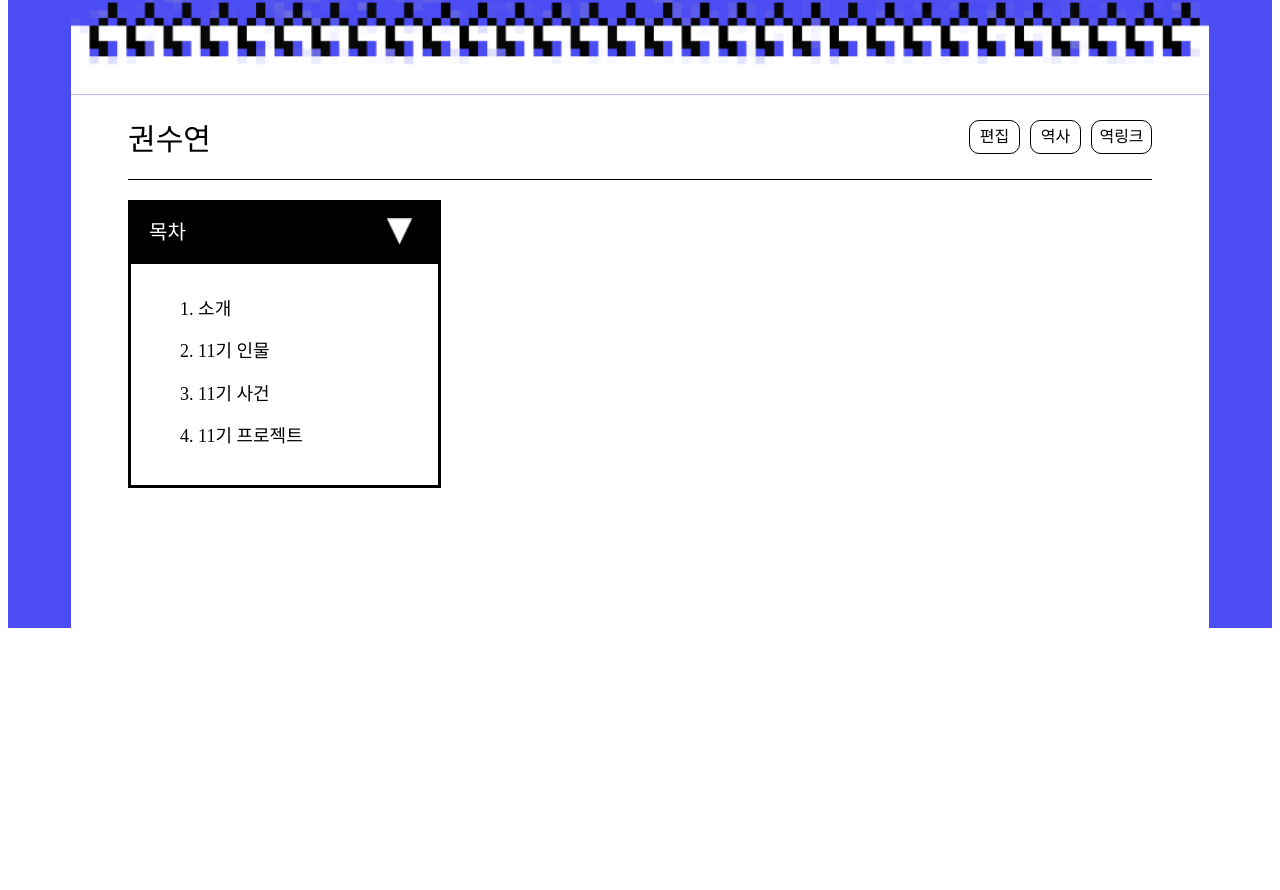
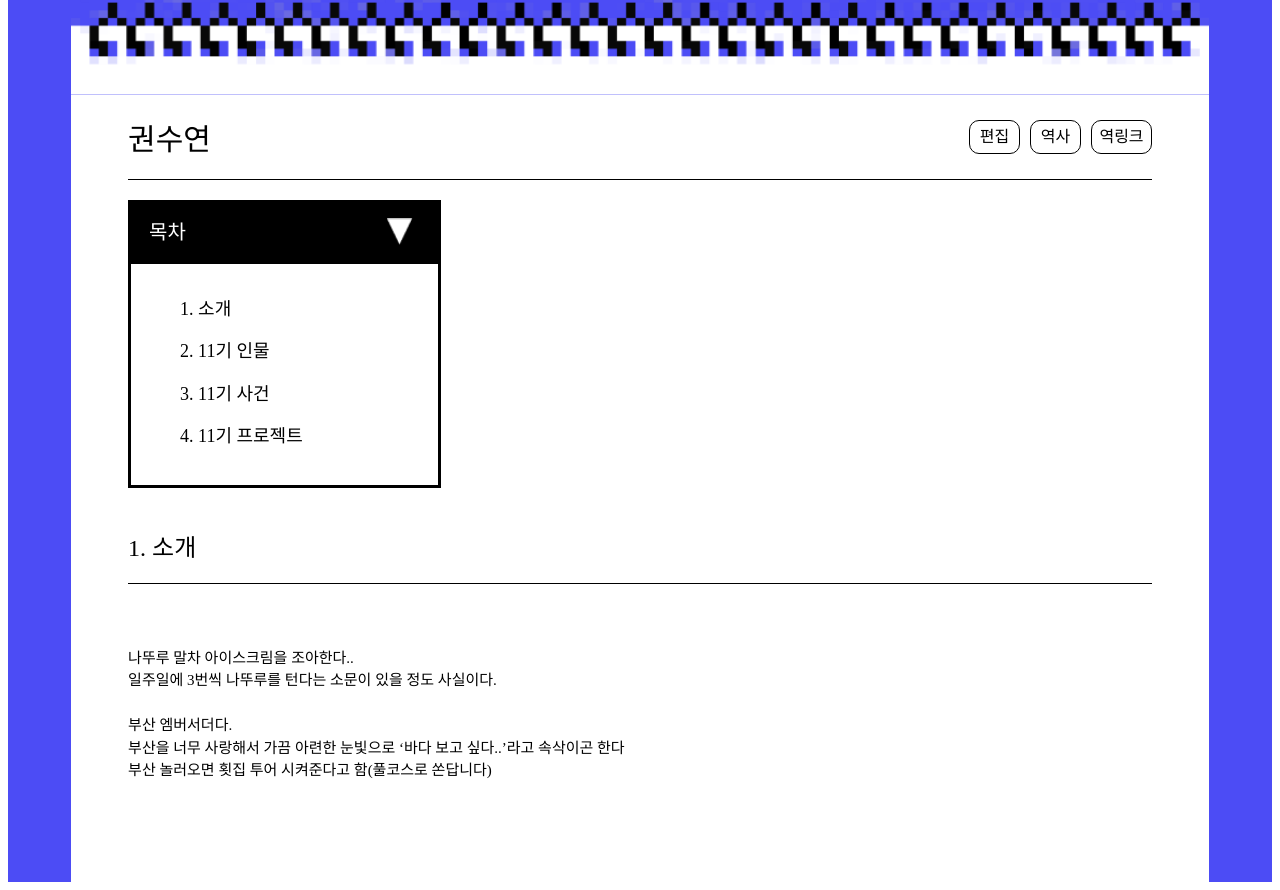
Before and after one commit to cau-likelion-org/kiwi-client, a Next.js app: page /viewer in a window 1280 px wide. Shown: the part 193-1083 px from the top of the page. Before the commit the page ends 829 px from the top, so only its background shows below. Built offline with nearby package versions, Linux system fonts and the light colour scheme.

Commit message:
Feat: 뷰어 내용 부분 매핑 함수 써서 랜더링

```diff
--- a/src/app/viewer/page.tsx
+++ b/src/app/viewer/page.tsx
@@ -81,7 +81,14 @@ const ViewerPage = () => {
                 </ListBox>
                 }
               </ContentsLists>
-
+              {contents.map((list)=>{
+                return(
+                  <>
+                    <ContentTitle>{list.id}. {list.title}</ContentTitle>
+                    <Content>{list.content}</Content>
+                  </>
+                )
+              })}
             </ContentsBody>
           </ViewerBody>
         </Viewer>
```
